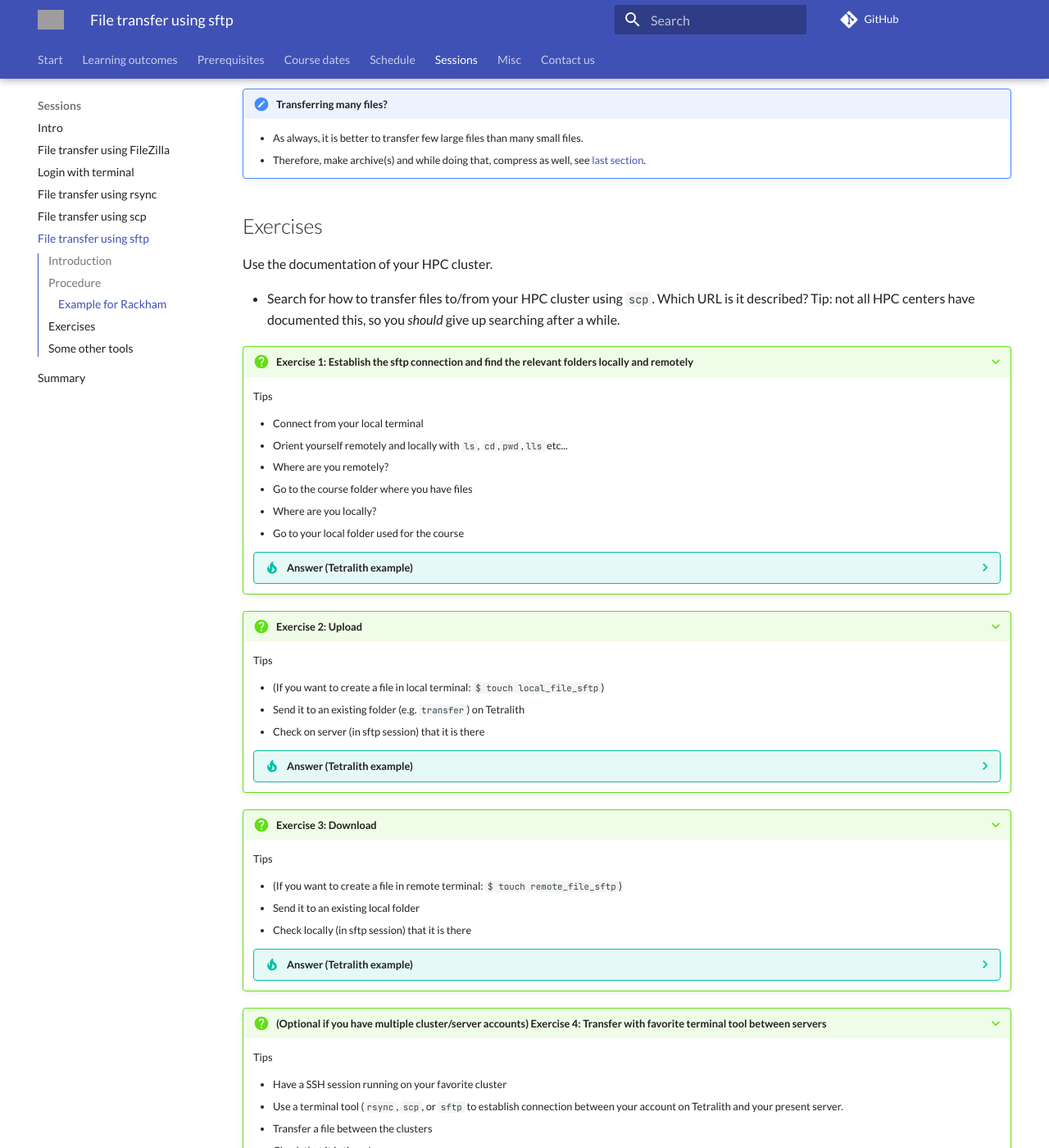
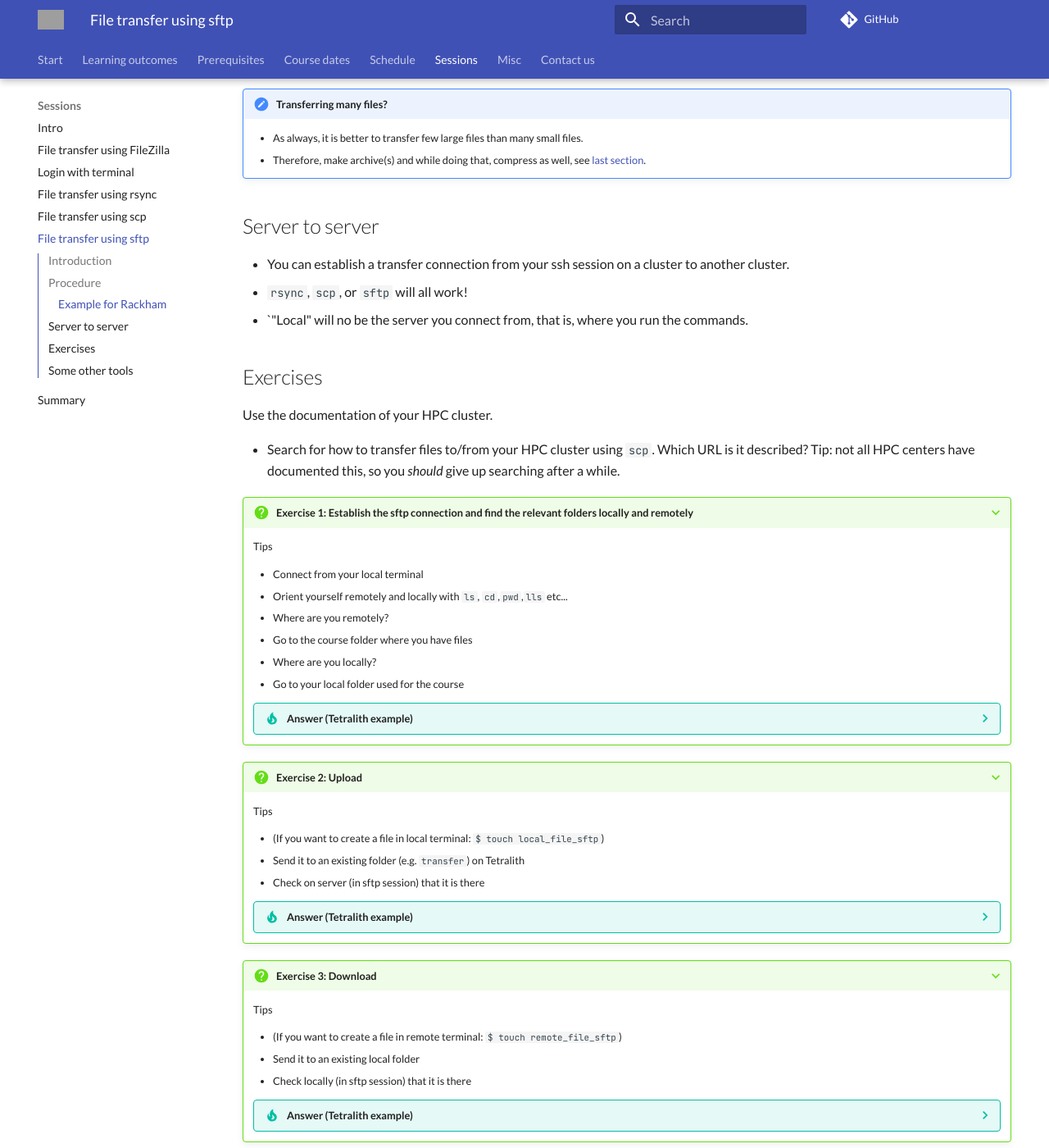
Before and after one commit to UPPMAX/naiss_file_transfer_course, an MkDocs documentation site: the page built from docs/sessions/sftp/README.md, in a window 1280 px wide and 1400 px high, scrolled down 2236 px. Shown: the whole window at 82% size. Built offline with MkDocs 1.6.1 and Material for MkDocs 9.7.7, drawn with Linux system fonts in a browser that asks for light colours; comment, search, counter and statistics services are not loaded; some of the changed text lies outside the part shown; grey boxes are pictures that could not be loaded.

Commit message:
README.md scp add text server to server

````diff
--- a/docs/sessions/sftp/README.md
+++ b/docs/sessions/sftp/README.md
@@ -136,6 +136,13 @@ Basic `sftp` command can be found [here](https://github.com/UPPMAX/UPPMAX-docume
     - As always, it is better to transfer few large files than many small files.
     - Therefore, make archive(s) and while doing that, compress as well, see [last section](../scp/README.md/#many-files).
 
+## Server to server
+
+- You can establish a transfer connection from your ssh session on a cluster to another cluster.
+- ``rsync``, ``scp``, or ``sftp`` will all work!
+- `"Local" will no be the server you connect from, that is, where you run the commands.
+
+
 ## Exercises
 <!-- markdownlint-disable MD013 --><!-- Tables cannot be split up over lines, hence will break 80 characters per line -->
 Use the documentation of your HPC cluster.
@@ -224,7 +231,7 @@ Use the documentation of your HPC cluster.
     Tips
 
     - Have a SSH session running on your favorite cluster
-    - Use a terminal tool (``rsync``, ``scp``, or ``sftp`` to establish connection between your account on Tetralith and your present server.
+    - Use a terminal tool (``rsync``, ``scp``, or ``sftp``) to establish connection between your account on Tetralith and your present server.
     - Transfer a file between the clusters
     - Check that it is there!
 
@@ -245,6 +252,8 @@ Use the documentation of your HPC cluster.
         Connected to rackham.uppmax.uu.se.
         ```
 
+        - Proceed with ``put`` if you want to transfer from Tetralith (now local) to Rackham (remote)
+
 ## Some other tools
 
 !!!- tip "Graphical tools"
````
